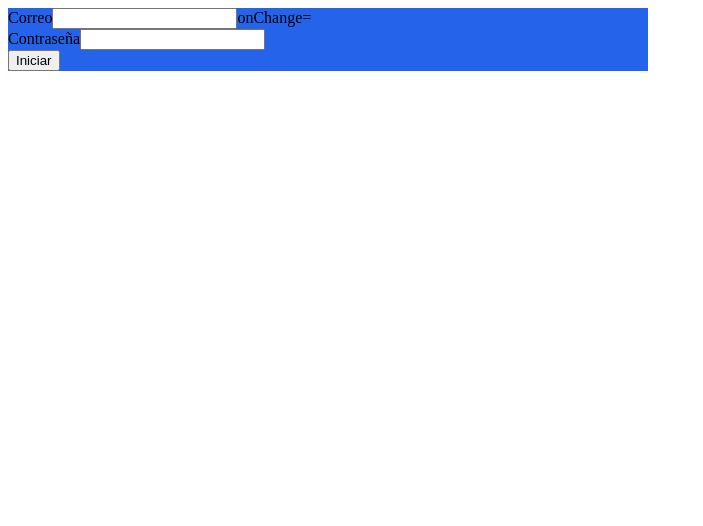
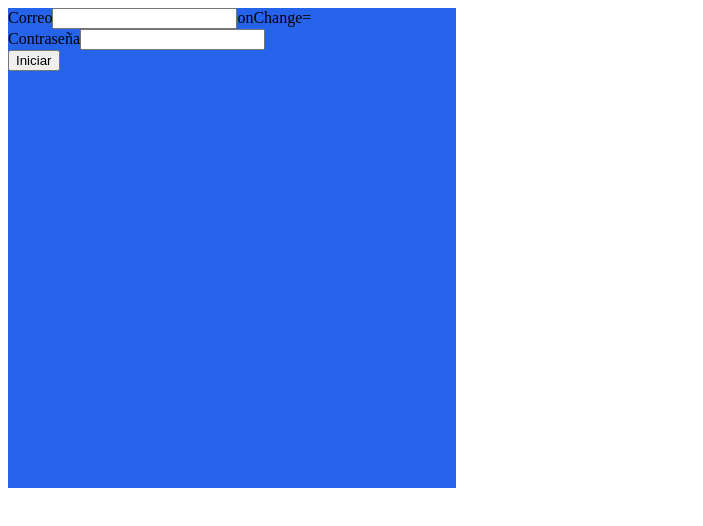
Before and after one commit to LuisArielRetanaHernadez/caht_client, a React (Vite) app: page /login in a window 1280 px wide. Shown: the top 526 px of the page, without its empty margins (0-703 px from the left). Built offline with nearby package versions, Linux system fonts and the light colour scheme.

Commit message:
cambiando el ancho del .form a 35vw y agregando alto

```diff
--- a/src/Pages/Login/login.styles.css
+++ b/src/Pages/Login/login.styles.css
@@ -1,4 +1,5 @@
 .form {
-  width: 50vw;
+  width: 35vw;
+  height: 60vh;
   background-color: var(--bg-blue-bright);
 }
```
